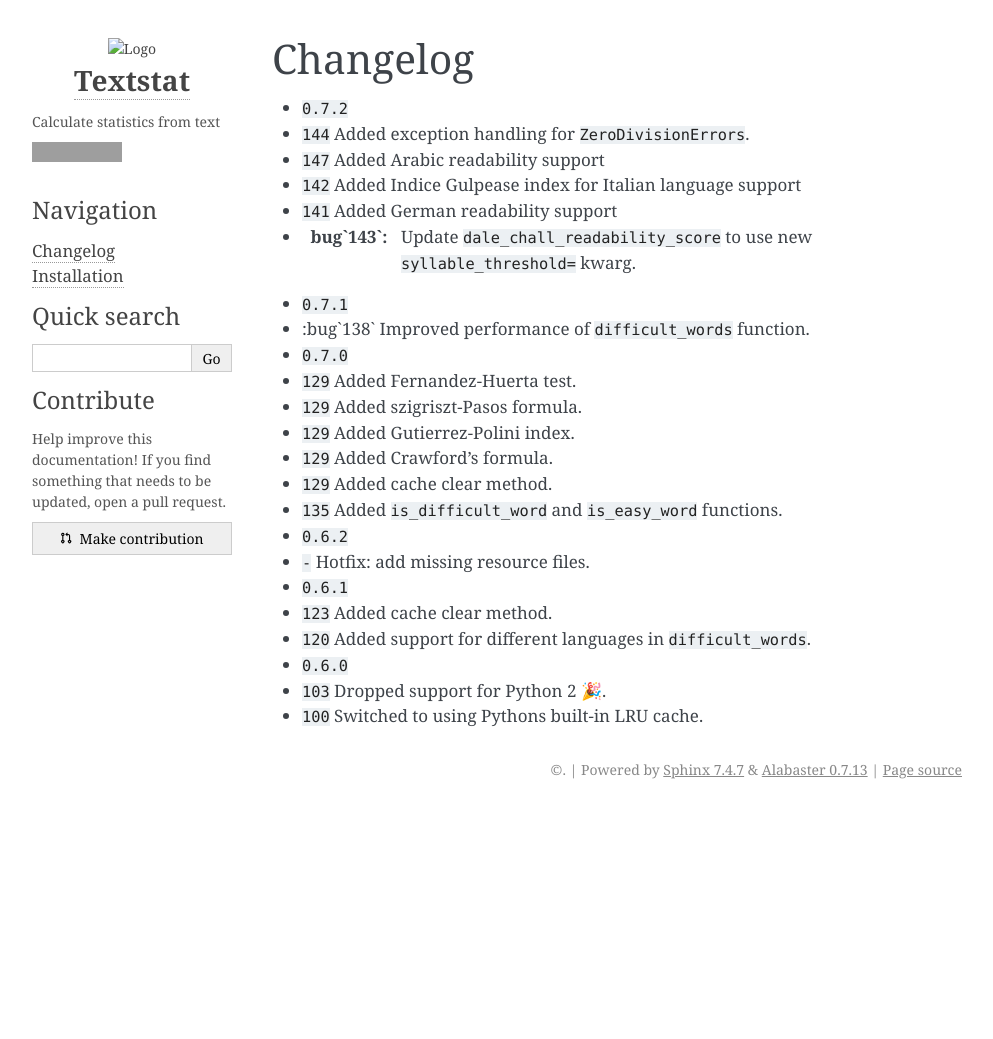
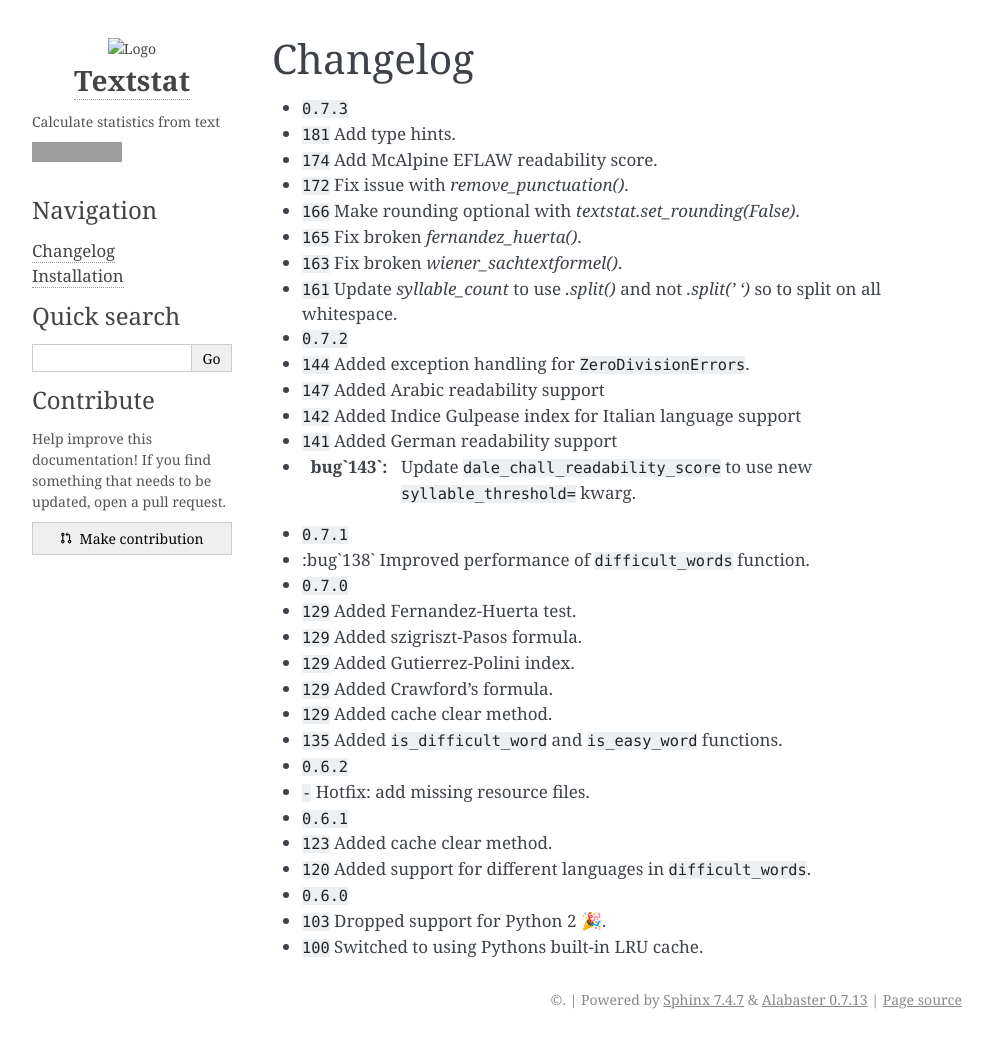
Before and after one commit to textstat/textstat, a Sphinx documentation site: the page built from docs/changelog.rst, in a window 1280 px wide. Shown: the whole page, without its empty margins (148-1141 px from the left). Built offline with Sphinx 7.4.7, drawn with Linux system fonts in a browser that asks for light colours; cross-references to code outside the pages are shown as plain code; before the commit the page ends 900 px from its top, so only the background shows below that; grey boxes are pictures that could not be loaded.

Commit message:
release 0.7.3

```diff
--- a/docs/changelog.rst
+++ b/docs/changelog.rst
@@ -2,6 +2,14 @@
 Changelog
 =========
 
+- :release:`0.7.3 <2022-03-15>`
+- :feature:`181` Add type hints.
+- :feature:`174` Add McAlpine EFLAW readability score.
+- :bug:`172` Fix issue with `remove_punctuation()`.
+- :feature:`166` Make rounding optional with `textstat.set_rounding(False)`.
+- :bug:`165` Fix broken `fernandez_huerta()`.
+- :bug:`163` Fix broken `wiener_sachtextformel()`.
+- :bug:`161` Update `syllable_count` to use `.split()` and not `.split(' ')` so to split on all whitespace.
 - :release:`0.7.2 <2021-08-11>`
 - :feature:`144` Added exception handling for ``ZeroDivisionErrors``.
 - :feature:`147` Added Arabic readability support
--- a/setup.py
+++ b/setup.py
@@ -4,7 +4,7 @@ from io import open
 setup(
     name='textstat',
     packages=['textstat'],
-    version='0.7.2',
+    version='0.7.3',
     description='Calculate statistical features from text',
     author='Shivam Bansal, Chaitanya Aggarwal',
     author_email='shivam5992@gmail.com',
```
Also changed, not shown: 2 other files.
